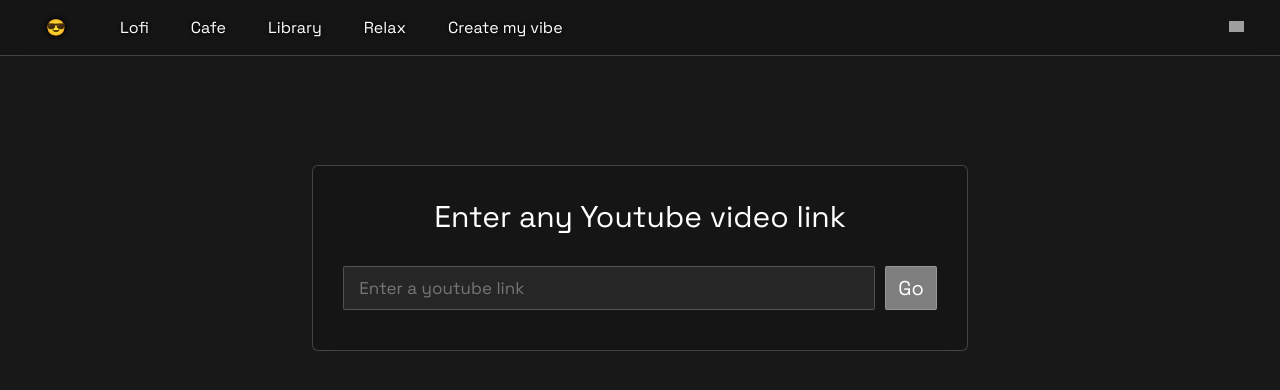
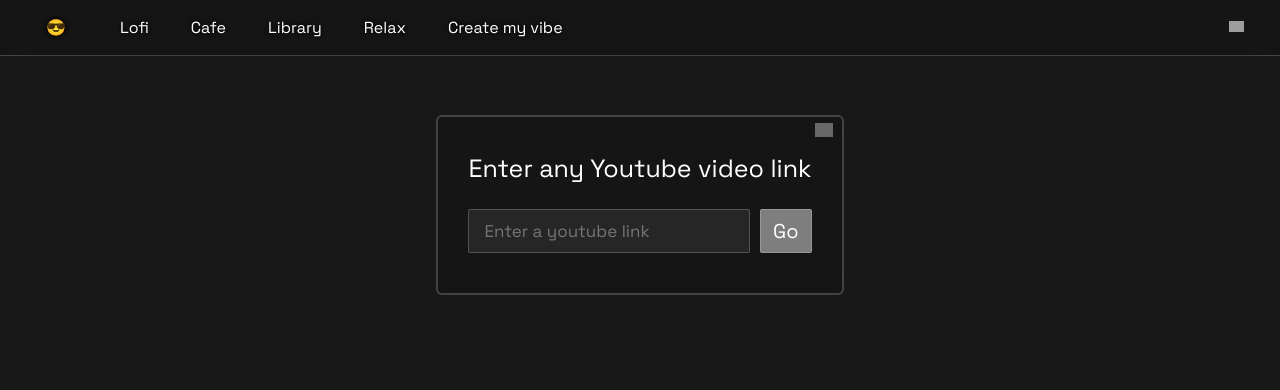
Before and after one commit to divasgt/zenstation, a React (Vite) app: page / in a window 1280 px wide. Both pictures are taken after a click on the button "Create my vibe". Shown: the top 390 px of the page. Built offline with nearby package versions, Linux system fonts and the light colour scheme; no server answers; grey boxes are pictures that could not be loaded.

Commit message:
Added close button on enter-link-section and changed its style

```diff
--- a/src/App.jsx
+++ b/src/App.jsx
@@ -40,11 +40,6 @@
     });
   }, [ytLinkId])
 
-  // change ytLink when theme changes
-  useEffect(() => {
-    if (theme==="default") setYtLink(randomVideo)
-    else if (theme!=="custom") setYtLink(themesLinks[theme][currentIndex])
-  },[theme, currentIndex])
 
   // load YouTube script
   useEffect(() => {
@@ -113,6 +108,14 @@
     }
   }, [ytLinkId])
 
+
+  // change ytLink when theme changes
+  useEffect(() => {
+    if (theme==="default") setYtLink(randomVideo)
+    else if (theme!=="custom") setYtLink(themesLinks[theme][currentIndex])
+  },[theme, currentIndex])
+
+
   function randomVideo() {
     return ""
   }
@@ -166,6 +169,8 @@
 
     {isCustomTheme && (
       <section className="enter-link-section">
+        <button onClick={() => setIsCustomTheme(prev => !prev)} className="close-btn"><img src="https://img.icons8.com/?size=100&id=83149&format=png&color=ffffff" alt="close-icon" style={{width: "18px"}} /></button>
+
         <p>Enter any Youtube video link</p>
 
         <div className="input-and-btn-div">
--- a/src/index.css
+++ b/src/index.css
@@ -73,10 +73,10 @@
   width: 15px;
 }
 
-.about-btn {
+/* .about-btn {
   font-size: 14px;
-  margin-left: ;
-}
+  margin-left: 2px;
+} */
 
 
 
@@ -87,18 +87,29 @@
   margin-right: auto;
 
   /* background-color: rgb(0,0,0,0.6); */
-  margin-top: 100px;
-  padding: 1px 30px 40px;
+  margin-top: 50px;
+  padding: 10px 30px 40px;
   border-radius: 6px;
 
   /* blur effect styles */
   background-color: rgba(0,0,0, 0.1);
-  border: 1px solid rgba(255,255,255, 0.2);
+  border: 2px solid rgba(255,255,255, 0.2);
   backdrop-filter: blur(12px);
 }
 
+section.enter-link-section > .close-btn {
+  position: fixed;
+  top: 5px;
+  right: 3px;
+  background-color: transparent;
+  border: none;
+  opacity: 0.6;
+
+  cursor: pointer;
+}
+
 section.enter-link-section > p {
-  font-size: 30px;
+  font-size: 25px;
 }
 
 section.enter-link-section > .input-and-btn-div {
@@ -109,7 +120,8 @@
 }
 
 .input-and-btn-div > input {
-  width: 500px;
+  width: 100%;
+  /* max-width: 500px; */
   padding: 10px 15px;
   font-size: 17px;
   border-radius: 2px;
```
